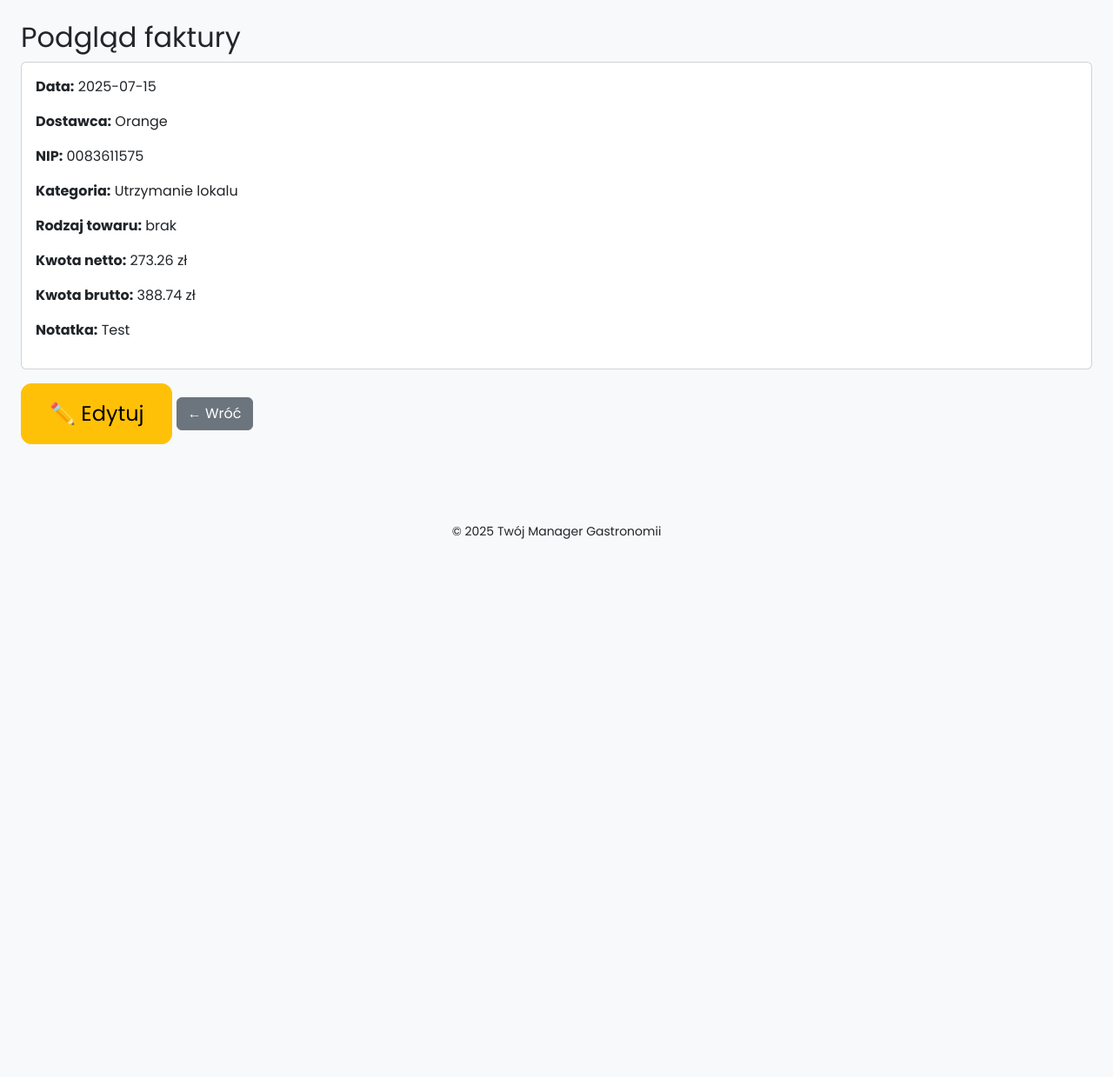
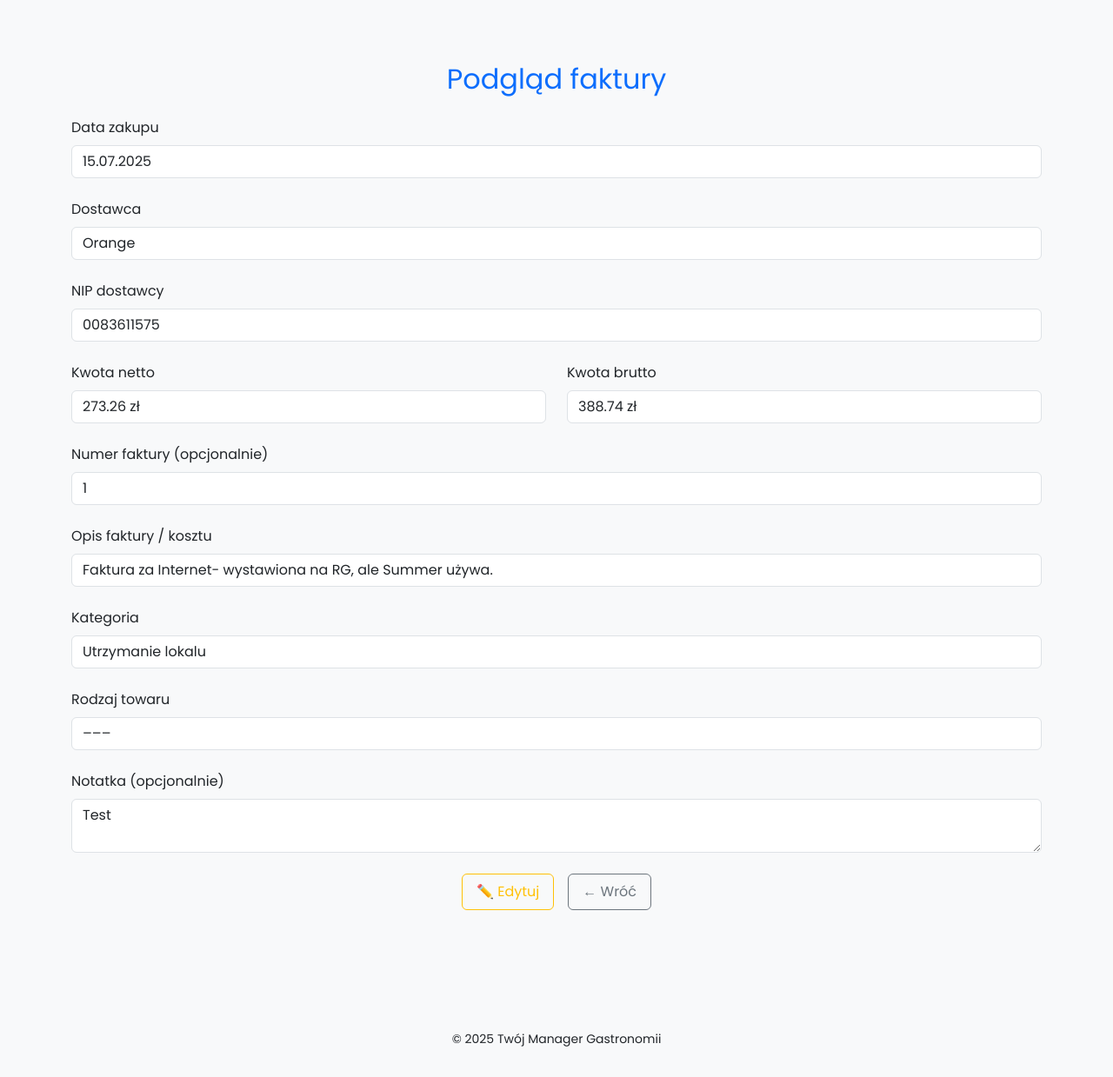
Before and after one commit to LukaszKowalewski414/manager-gastronomii, a Flask app: page /invoice/1 in a window 1280 px wide. Shown: the part 78-1317 px from the top of the page at 87% size. Before the commit the page ends 698 px from the top, so only its background shows below. Run offline with Flask 3, Linux system fonts and the light colour scheme.

Commit message:
Poprawa widoku podglądu faktury (spójny z edycją) + korekta wskaźników kosztów pracowników

```diff
--- a/app.py
+++ b/app.py
@@ -396,16 +396,27 @@ def monthly_summary():
         'inne': sum(r.cost_other or 0 for r in rozliczenia),
         'faktury': total_costs_faktury
     }
+    # Wskaźniki pracowników względem przychodów bar i kuchnia
+    total_revenue_bar = sum(r.revenue_bar or 0 for r in rozliczenia)
+    total_revenue_kitchen = sum(r.revenue_kitchen or 0 for r in rozliczenia)
+    cost_bar = cost_by_category['obsługa baru']
+    cost_kitchen = cost_by_category['obsługa kuchni']
 
-    # --- Wskaźniki procentowe względem utargu
+    # --- Wskaźniki procentowe względem właściwych przychodów
     cost_percentage_by_category = {}
-    if total_revenue > 0:
-        for key, value in cost_by_category.items():
-            percent = round((value / total_revenue) * 100, 1)
-            cost_percentage_by_category[key] = percent
-    else:
-        for key in cost_by_category:
-            cost_percentage_by_category[key] = 0.0
+
+    cost_bar = cost_by_category.get('obsługa baru', 0)
+    cost_kitchen = cost_by_category.get('obsługa kuchni', 0)
+
+    cost_percentage_by_category['obsługa baru'] = round((cost_bar / total_revenue_bar) * 100,
+                                                        1) if total_revenue_bar else 0.0
+    cost_percentage_by_category['obsługa kuchni'] = round((cost_kitchen / total_revenue_kitchen) * 100,
+                                                          1) if total_revenue_kitchen else 0.0
+
+    # Pozostałe koszty względem całości
+    for key in ['obsługa kelnerska', 'marketing', 'ochrona', 'inne', 'faktury']:
+        value = cost_by_category.get(key, 0)
+        cost_percentage_by_category[key] = round((value / total_revenue) * 100, 1) if total_revenue else 0.0
 
     # --- Faktury (do tabeli)
     invoices = db_session.query(Invoice).filter(
@@ -415,12 +426,6 @@ def monthly_summary():
     ).all()
 
     db_session.close()
-
-    # Wskaźniki pracowników względem przychodów bar i kuchnia
-    total_revenue_bar = sum(r.revenue_bar or 0 for r in rozliczenia)
-    total_revenue_kitchen = sum(r.revenue_kitchen or 0 for r in rozliczenia)
-    cost_bar = cost_by_category['obsługa baru']
-    cost_kitchen = cost_by_category['obsługa kuchni']
 
     def color_for(value):
         if value < 30:
--- a/templates/edit_invoice.html
+++ b/templates/edit_invoice.html
@@ -14,14 +14,15 @@
         <!-- Dostawca -->
         <div class="mb-4">
             <label for="supplier_name" class="form-label">Dostawca</label>
-            <input type="text" id="supplier_name" name="supplier_name" class="form-control" value="{{ invoice.supplier_name }}" required>
+            <input type="text" id="supplier_name" name="supplier_name" class="form-control" value="{{ invoice.supplier }}" required>
         </div>
 
         <!-- NIP -->
         <div class="mb-4">
             <label for="supplier_nip" class="form-label">NIP dostawcy</label>
-            <input type="text" id="supplier_nip" name="supplier_nip" class="form-control" value="{{ invoice.supplier_nip }}">
+            <input type="text" id="supplier_nip" name="supplier_nip" class="form-control" value="{{ invoice.nip }}">
         </div>
+
 
         <!-- Kwoty -->
         <div class="row mb-4">
--- a/templates/view_invoice.html
+++ b/templates/view_invoice.html
@@ -1,20 +1,80 @@
 {% extends 'base.html' %}
 
 {% block content %}
-<h2>Podgląd faktury</h2>
+<div class="container my-5">
+    <h2 class="text-center mb-4 text-primary">Podgląd faktury</h2>
 
-<div class="card p-3 mb-3">
-    <p><strong>Data:</strong> {{ invoice.invoice_date }}</p>
-    <p><strong>Dostawca:</strong> {{ invoice.supplier }}</p>
-    <p><strong>NIP:</strong> {{ invoice.nip }}</p>
-    <p><strong>Kategoria:</strong> {{ invoice.category or 'brak' }}</p>
-    <p><strong>Rodzaj towaru:</strong> {{ invoice.goods_type or 'brak' }}</p>
-    <p><strong>Kwota netto:</strong> {{ invoice.net_amount }} zł</p>
-    <p><strong>Kwota brutto:</strong> {{ invoice.gross_amount }} zł</p>
-    <p><strong>Notatka:</strong> {{ invoice.note or '–––' }}</p>
+    <form>
+        <!-- Data -->
+        <div class="mb-4">
+            <label class="form-label">Data zakupu</label>
+            <input type="text" class="form-control" value="{{ invoice.invoice_date.strftime('%d.%m.%Y') }}" readonly>
+        </div>
 
+        <!-- Dostawca -->
+        <div class="mb-4">
+            <label class="form-label">Dostawca</label>
+            <input type="text" class="form-control" value="{{ invoice.supplier }}" readonly>
+        </div>
+
+        <!-- NIP -->
+        <div class="mb-4">
+            <label class="form-label">NIP dostawcy</label>
+            <input type="text" class="form-control" value="{{ invoice.nip }}" readonly>
+        </div>
+
+        <!-- Kwoty -->
+        <div class="row mb-4">
+            <div class="col-md-6">
+                <label class="form-label">Kwota netto</label>
+                <input type="text" class="form-control" value="{{ invoice.net_amount }} zł" readonly>
+            </div>
+            <div class="col-md-6">
+                <label class="form-label">Kwota brutto</label>
+                <input type="text" class="form-control" value="{{ invoice.gross_amount }} zł" readonly>
+            </div>
+        </div>
+
+        <!-- Numer faktury -->
+        <div class="mb-4">
+            <label class="form-label">Numer faktury (opcjonalnie)</label>
+            <input type="text" class="form-control" value="{{ invoice.invoice_number or '–––' }}" readonly>
+        </div>
+
+        <!-- Opis -->
+        <div class="mb-4">
+            <label class="form-label">Opis faktury / kosztu</label>
+            <input type="text" class="form-control" value="{{ invoice.description or '–––' }}" readonly>
+        </div>
+
+        <!-- Kategoria -->
+        <div class="mb-4">
+            <label class="form-label">Kategoria</label>
+            <input type="text" class="form-control" value="{{ invoice.category or '–––' }}" readonly>
+        </div>
+
+        <!-- Rodzaj towaru -->
+        <div class="mb-4">
+            <label class="form-label">Rodzaj towaru</label>
+            <input type="text" class="form-control" value="{{ invoice.goods_type or '–––' }}" readonly>
+        </div>
+
+        <!-- Notatka -->
+        <div class="mb-3">
+            <label class="form-label">Notatka (opcjonalnie)</label>
+            <textarea class="form-control" rows="2" readonly>{{ invoice.note or '–––' }}</textarea>
+        </div>
+
+        <!-- Przyciski -->
+        <div class="text-center mt-4 d-flex justify-content-center gap-3">
+            <a href="{{ url_for('edit_invoice', invoice_id=invoice.id) }}" class="btn btn-outline-warning px-3 py-2">
+                 ✏️ Edytuj
+            </a>
+            <a href="{{ url_for('monthly_summary') }}" class="btn btn-outline-secondary px-3 py-2">
+                    ← Wróć
+            </a>
+        </div>
+
+    </form>
 </div>
-
-<a href="{{ url_for('edit_invoice', invoice_id=invoice.id) }}" class="btn btn-warning">✏️ Edytuj</a>
-<a href="{{ url_for('monthly_summary') }}" class="btn btn-secondary">← Wróć</a>
 {% endblock %}
--- a/utils/data/config.json
+++ b/utils/data/config.json
@@ -1,11 +1,9 @@
 {
     "domyslne_przychody": [
-        "bar",
-        "kuchnia"
+        "bar"
     ],
     "domyslne_koszty": [
         "bar",
-        "kuchnia",
         "ochrona",
         "marketing"
     ]
--- a/utils/raport.py
+++ b/utils/raport.py
@@ -54,6 +54,8 @@ def raport_miesieczny():
         if suma_bar > 0:
             print(f"- Barmani / bar: {koszt_barmanow / suma_bar:.2%}")
             print(f"- Food cost: {koszt_towaru / suma_bar:.2%}")
+        if suma_kuchnia > 0:
+            print(f"- Kucharze / kuchnia: {koszt_kucharzy / suma_kuchnia:.2%}")
 
     except Exception as e:
         print("❌ Błąd podczas generowania raportu:", e)
```
Also changed, not shown: templates/monthly_summary.html (+15 -7 lines), data/food_cost.db.
